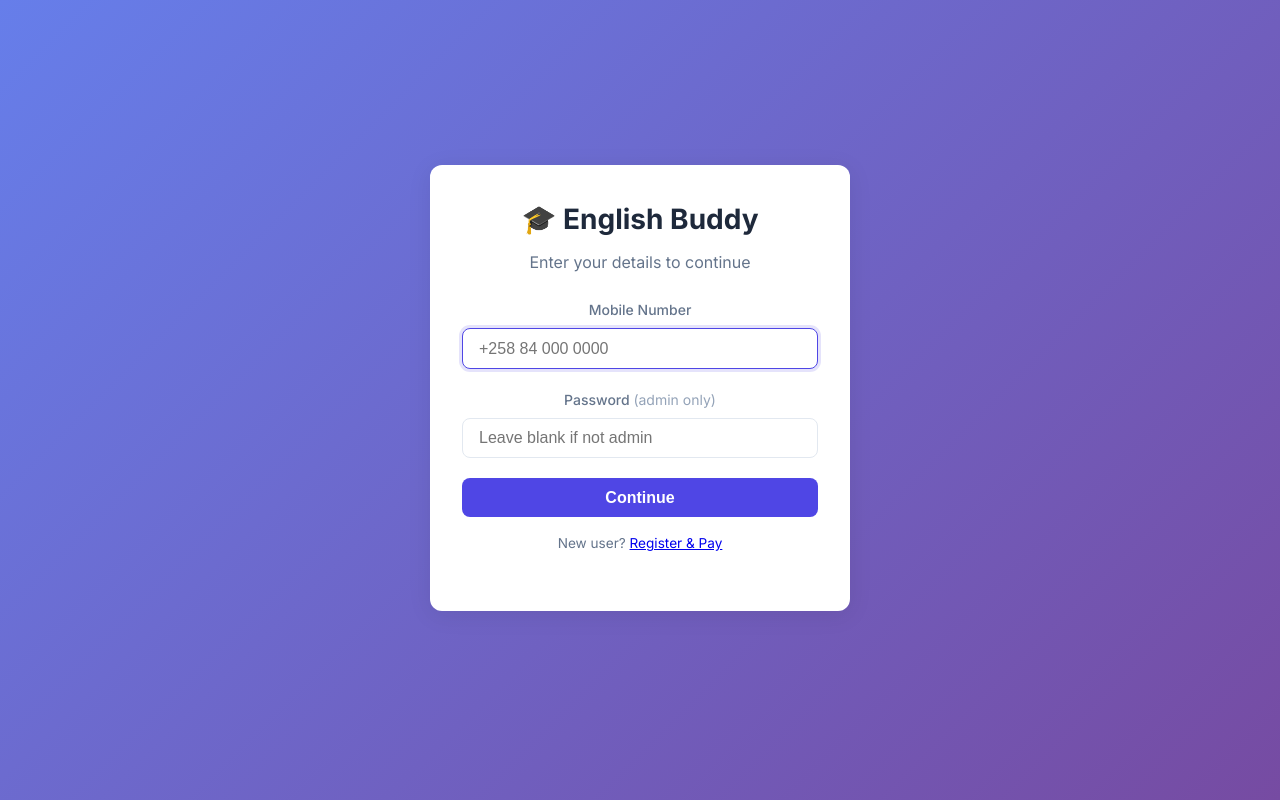
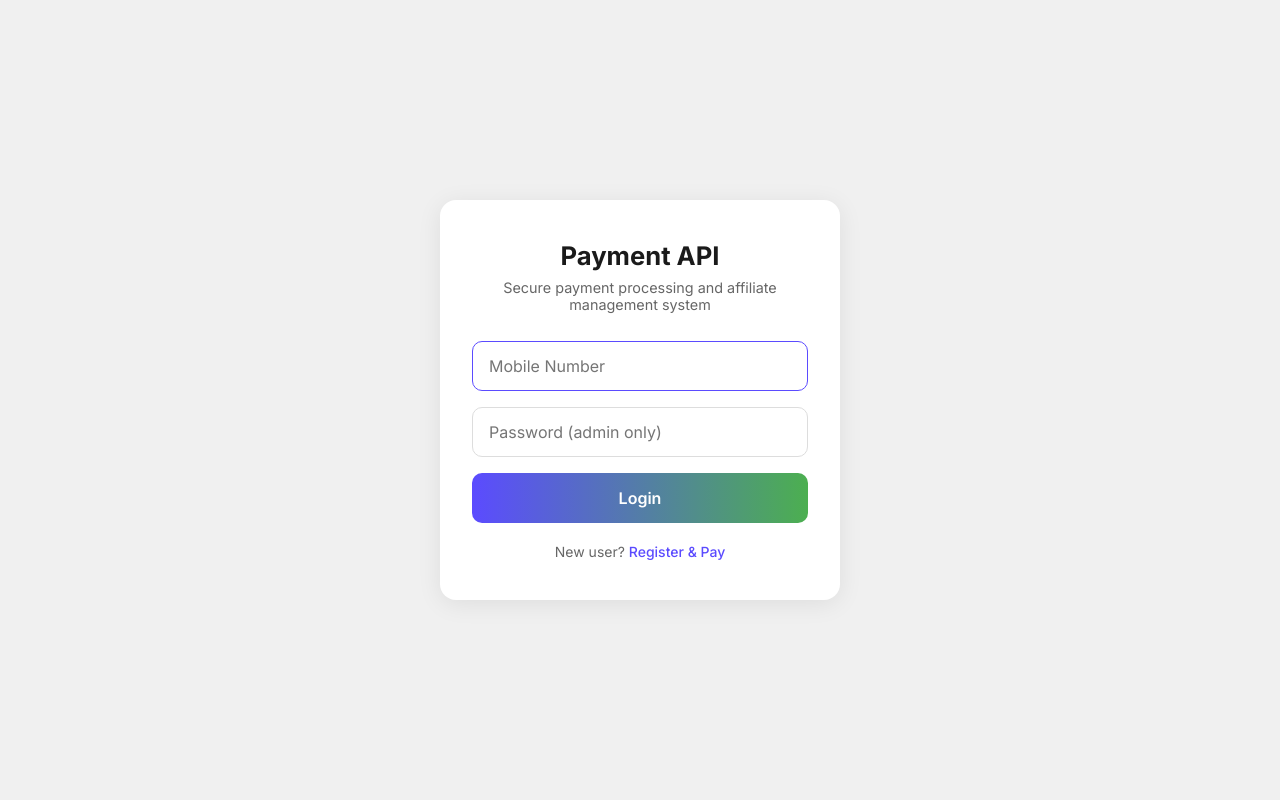
Before and after one commit to alphax247-code/english_buddy_server, a FastAPI app: page / in a window 1280 px wide. Run offline with FastAPI, Linux system fonts and the light colour scheme.

Commit message:
Redesign login page with single clean form
Number + password fields, gradient login button, register hidden behind link.

Co-Authored-By: Claude Sonnet 4.6 <noreply@anthropic.com>

```diff
--- a/templates/login.html
+++ b/templates/login.html
@@ -6,66 +6,142 @@
   <title>English Buddy</title>
   <link rel="preconnect" href="https://fonts.googleapis.com" />
   <link href="https://fonts.googleapis.com/css2?family=Inter:wght@400;500;600;700&display=swap" rel="stylesheet" />
-  <link rel="stylesheet" href="/static/css/style.css" />
+  <style>
+    * { box-sizing: border-box; margin: 0; padding: 0; }
+    body {
+      font-family: 'Inter', sans-serif;
+      background: #f0f0f0;
+      min-height: 100vh;
+      display: flex;
+      align-items: center;
+      justify-content: center;
+    }
+    .container {
+      background: #fff;
+      border-radius: 16px;
+      padding: 2.5rem 2rem;
+      width: 100%;
+      max-width: 400px;
+      box-shadow: 0 4px 24px rgba(0,0,0,.08);
+      text-align: center;
+    }
+    h1 {
+      font-size: 1.6rem;
+      font-weight: 700;
+      margin-bottom: .5rem;
+      color: #1a1a1a;
+    }
+    .subtitle {
+      color: #666;
+      font-size: .9rem;
+      margin-bottom: 1.75rem;
+    }
+    .input {
+      width: 100%;
+      padding: 14px 16px;
+      border: 1.5px solid #ddd;
+      border-radius: 10px;
+      font-size: 1rem;
+      font-family: inherit;
+      margin-bottom: 1rem;
+      outline: none;
+      transition: border-color .2s;
+    }
+    .input:focus { border-color: #5b4bff; }
+    .main-btn {
+      width: 100%;
+      padding: 15px;
+      background: linear-gradient(90deg, #5b4bff, #4caf50);
+      color: white;
+      font-size: 1rem;
+      font-weight: 600;
+      border: none;
+      border-radius: 10px;
+      cursor: pointer;
+      font-family: inherit;
+      transition: opacity .2s;
+    }
+    .main-btn:hover { opacity: .9; }
+    .main-btn:disabled { opacity: .6; cursor: not-allowed; }
+    .register-text {
+      margin-top: 1.25rem;
+      font-size: .875rem;
+      color: #666;
+    }
+    .register-text a { color: #5b4bff; text-decoration: none; font-weight: 500; }
+    .alert {
+      padding: .75rem 1rem;
+      border-radius: 8px;
+      margin-bottom: 1rem;
+      font-size: .875rem;
+      text-align: left;
+    }
+    .alert-danger  { background: #fee2e2; color: #991b1b; }
+    .alert-success { background: #d1fae5; color: #065f46; }
+
+    /* Register section */
+    .divider { border: none; border-top: 1px solid #eee; margin: 1.5rem 0; }
+    .register-section { text-align: left; }
+    .register-section h3 { font-size: 1.1rem; margin-bottom: 1rem; color: #1a1a1a; }
+    label { display: block; font-size: .8rem; font-weight: 600; color: #555; margin-bottom: .35rem; }
+    select { width: 100%; padding: 14px 16px; border: 1.5px solid #ddd; border-radius: 10px; font-size: 1rem; font-family: inherit; margin-bottom: 1rem; outline: none; }
+    .back-link { display: block; text-align: center; margin-top: 1rem; font-size: .875rem; color: #5b4bff; cursor: pointer; }
+    .spinner {
+      width: 32px; height: 32px;
+      border: 3px solid #eee;
+      border-top-color: #5b4bff;
+      border-radius: 50%;
+      animation: spin .7s linear infinite;
+      margin: 1rem auto;
+    }
+    @keyframes spin { to { transform: rotate(360deg); } }
+    code { background: #f3f4f6; padding: .2rem .4rem; border-radius: 4px; font-size: .85rem; }
+  </style>
 </head>
 <body>
-  <div class="hero">
-    <div class="card">
-      <h1>🎓 English Buddy</h1>
-      <p>Enter your details to continue</p>
+  <div class="container">
+    <h1>Payment API</h1>
+    <p class="subtitle">Secure payment processing and affiliate management system</p>
 
     <div id="alert-box"></div>
 
-      <div class="form-group">
-        <label for="mobile">Mobile Number</label>
-        <input type="tel" id="mobile" placeholder="+258 84 000 0000" autofocus />
+    <!-- Main login -->
+    <div id="login-section">
+      <input type="tel" id="mobile" class="input" placeholder="Mobile Number" autofocus />
+      <input type="password" id="password" class="input" placeholder="Password (admin only)" />
+      <button class="main-btn" id="login-btn" onclick="handleLogin()">Login</button>
+      <p class="register-text">New user? <a href="#" onclick="showRegister()">Register &amp; Pay</a></p>
     </div>
-      <div class="form-group">
-        <label for="password">Password <span style="font-weight:400;color:#94a3b8;">(admin only)</span></label>
-        <input type="password" id="password" placeholder="Leave blank if not admin" />
-      </div>
-      <button class="btn btn-primary btn-block" id="login-btn" onclick="handleLogin()">Continue</button>
 
-      <p class="text-muted mt-2" style="font-size:.85rem;text-align:center;">
-        New user? <a href="#" onclick="showRegister()">Register &amp; Pay</a>
-      </p>
-
-      <!-- Register flow (hidden) -->
-      <div id="register-section" style="display:none;margin-top:1.5rem;border-top:1px solid #e2e8f0;padding-top:1.5rem;">
+    <!-- Register flow -->
+    <div id="register-section" style="display:none;">
+      <hr class="divider" />
+      <div class="register-section">
         <h3>Create Account</h3>
-        <div class="form-group">
-          <label for="reg-name">Full Name</label>
-          <input type="text" id="reg-name" placeholder="Your full name" />
-        </div>
-        <div class="form-group">
-          <label for="reg-mobile">Mobile Number</label>
-          <input type="tel" id="reg-mobile" placeholder="+258 84 000 0000" />
-        </div>
-        <div class="form-group">
-          <label for="reg-method">Payment Method</label>
+        <label>Full Name</label>
+        <input type="text" id="reg-name" class="input" placeholder="Your full name" />
+        <label>Mobile Number</label>
+        <input type="tel" id="reg-mobile" class="input" placeholder="+258 84 000 0000" />
+        <label>Payment Method</label>
         <select id="reg-method">
           <option value="mpesa">M-Pesa</option>
           <option value="emola">e-Mola</option>
         </select>
+        <label>Affiliate Code (optional)</label>
+        <input type="text" id="reg-affiliate" class="input" placeholder="e.g. BUDDY2024" />
+        <button class="main-btn" id="pay-btn" onclick="handleRegister()">Pay 10 MZN &amp; Register</button>
+        <a class="back-link" onclick="hideRegister()">← Back to login</a>
       </div>
-        <div class="form-group">
-          <label for="reg-affiliate">Affiliate Code (optional)</label>
-          <input type="text" id="reg-affiliate" placeholder="e.g. BUDDY2024" />
-        </div>
-        <button class="btn btn-primary btn-block" id="pay-btn" onclick="handleRegister()">Pay 10 MZN &amp; Register</button>
-        <p class="text-muted mt-2" style="font-size:.85rem;text-align:center;">
-          <a href="#" onclick="hideRegister()">← Back to login</a>
-        </p>
     </div>
 
-      <!-- Payment status (hidden) -->
-      <div id="status-section" style="display:none;margin-top:1.5rem;text-align:center;">
+    <!-- Payment status -->
+    <div id="status-section" style="display:none;">
+      <hr class="divider" />
       <div class="spinner"></div>
-        <p id="status-msg">Processing payment…</p>
-        <p class="text-muted" style="font-size:.8rem;">Reference: <code id="pay-ref"></code></p>
-        <button class="btn btn-outline btn-block mt-2" onclick="checkStatus()">Check Status</button>
-        <button class="btn btn-outline btn-block mt-1" onclick="hideRegister()">Back</button>
-      </div>
+      <p id="status-msg" style="color:#444;font-size:.9rem;">Processing payment…</p>
+      <p style="font-size:.8rem;color:#888;margin-top:.5rem;">Reference: <code id="pay-ref"></code></p>
+      <button class="main-btn" style="margin-top:1rem;" onclick="checkStatus()">Check Status</button>
+      <a class="back-link" onclick="hideRegister()">← Back to login</a>
     </div>
   </div>
 
@@ -79,11 +155,17 @@
       if (e.key === 'Enter') handleLogin();
     });
 
+    function showAlert(id, msg, type = 'danger') {
+      document.getElementById(id).innerHTML = `<div class="alert alert-${type}">${msg}</div>`;
+      setTimeout(() => { document.getElementById(id).innerHTML = ''; }, 6000);
+    }
+
     function showRegister() {
+      document.getElementById('login-section').style.display = 'none';
       document.getElementById('register-section').style.display = 'block';
-      document.getElementById('status-section').style.display = 'none';
     }
     function hideRegister() {
+      document.getElementById('login-section').style.display = 'block';
       document.getElementById('register-section').style.display = 'none';
       document.getElementById('status-section').style.display = 'none';
     }
@@ -92,7 +174,8 @@
       const mobile   = document.getElementById('mobile').value.trim();
       const password = document.getElementById('password').value.trim();
       if (!mobile) return showAlert('alert-box', 'Please enter your mobile number.');
-      setLoading('login-btn', true);
+      const btn = document.getElementById('login-btn');
+      btn.disabled = true; btn.textContent = 'Please wait…';
       try {
         const res = await API.post('/api/login', { mobile, password: password || null });
         localStorage.setItem('token', res.token);
@@ -100,7 +183,7 @@
       } catch (e) {
         showAlert('alert-box', e.detail || 'Login failed. Please check your details.');
       } finally {
-        setLoading('login-btn', false);
+        btn.disabled = false; btn.textContent = 'Login';
       }
     }
 
@@ -111,7 +194,8 @@
       const affiliate = document.getElementById('reg-affiliate').value.trim();
       if (!name)   return showAlert('alert-box', 'Please enter your full name.');
       if (!mobile) return showAlert('alert-box', 'Please enter your mobile number.');
-      setLoading('pay-btn', true);
+      const btn = document.getElementById('pay-btn');
+      btn.disabled = true; btn.textContent = 'Please wait…';
       try {
         const payload = { name, mobile, method };
         if (affiliate) payload.affiliate_code = affiliate;
@@ -125,7 +209,7 @@
       } catch (e) {
         showAlert('alert-box', e.detail || 'Payment initiation failed.');
       } finally {
-        setLoading('pay-btn', false);
+        btn.disabled = false; btn.textContent = 'Pay 10 MZN & Register';
       }
     }
 
```
Lines whose indentation alone changed are shown as unchanged.
